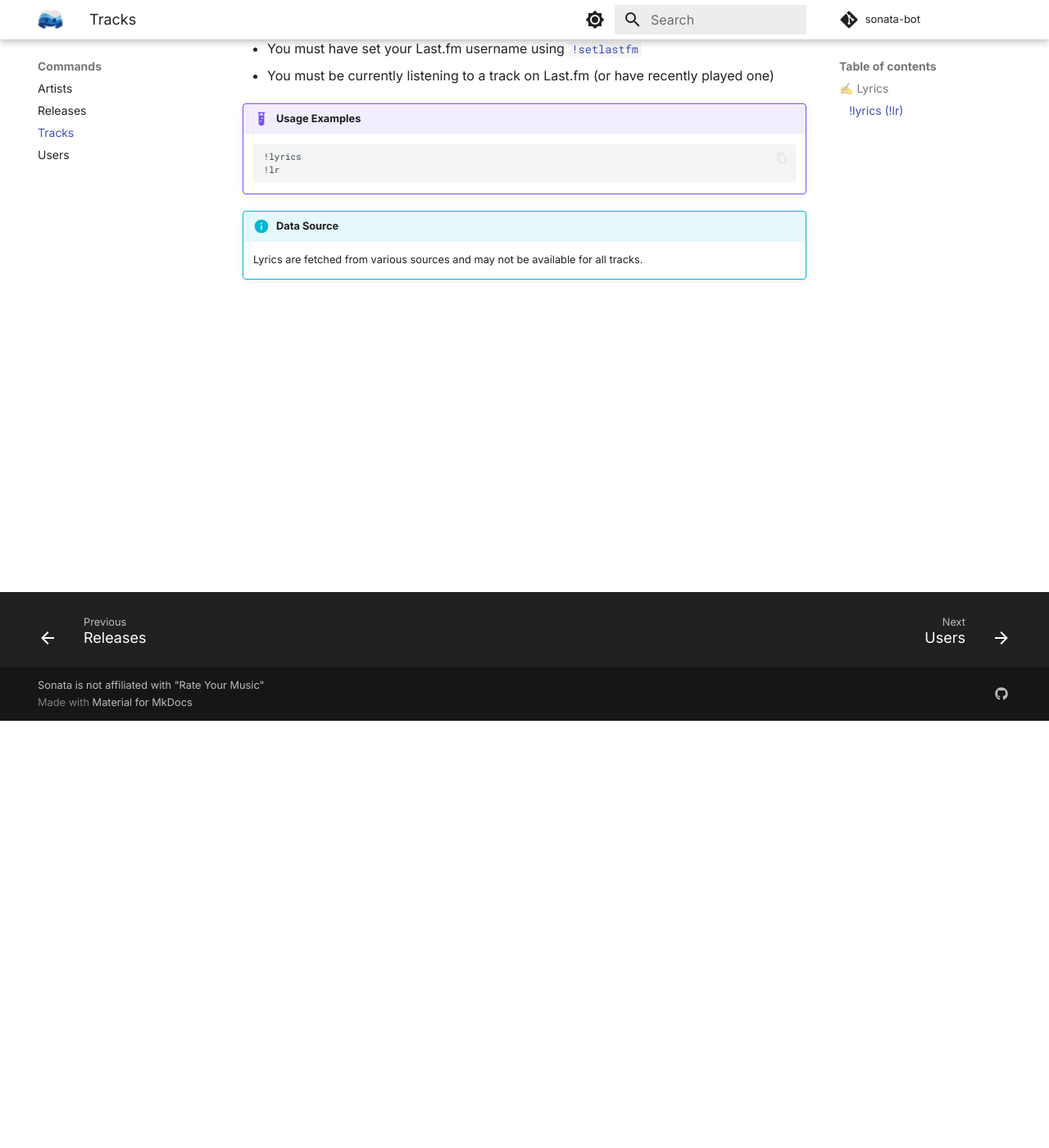
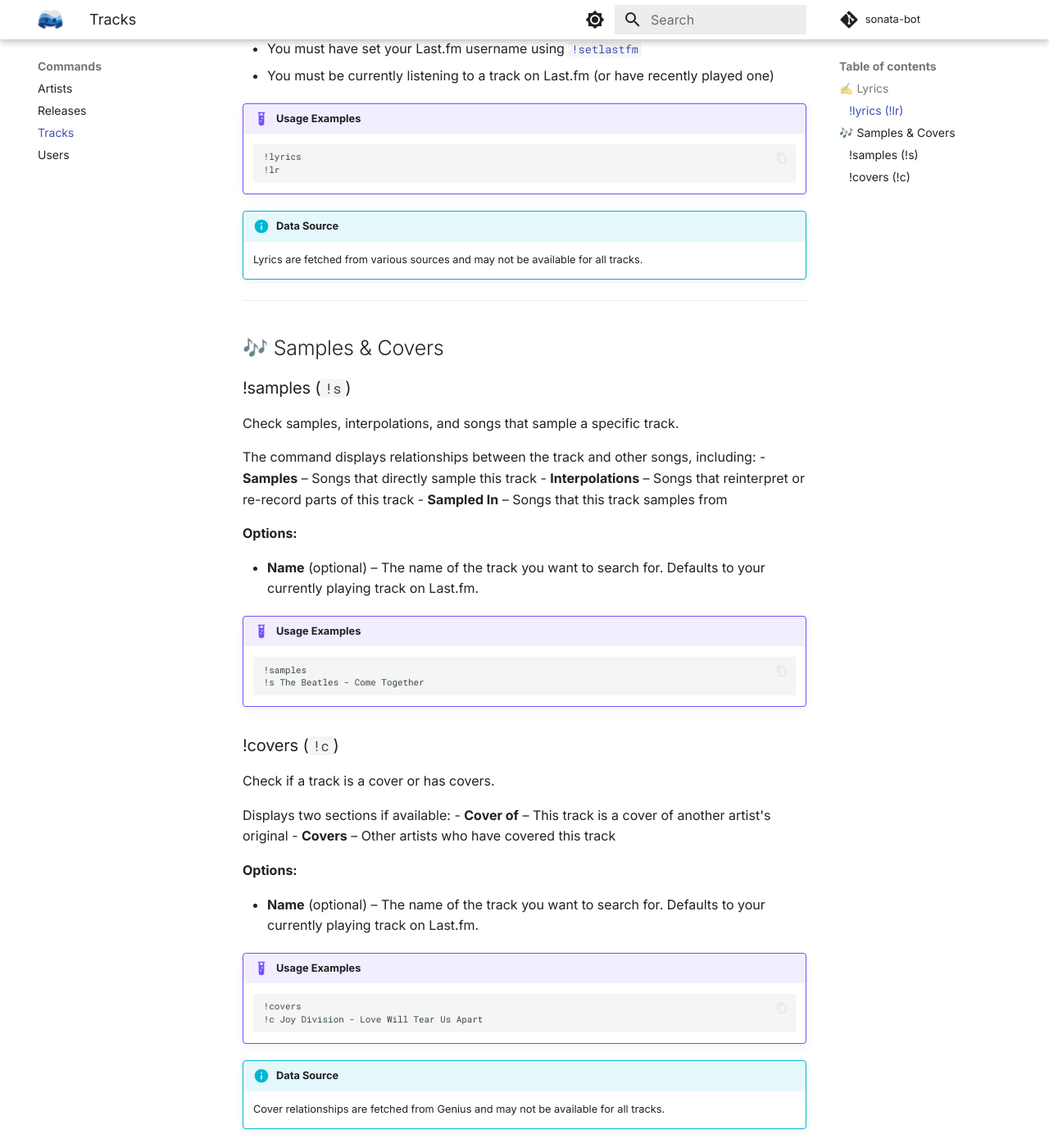
Before and after one commit to hsc00/sonata-bot, an MkDocs documentation site: the page built from docs/commands/tracks.md, in a window 1280 px wide and 1400 px high, scrolled down 521 px. Shown: the whole window at 82% size. Built offline with MkDocs 1.6.1 and Material for MkDocs 9.7.7, drawn with Linux system fonts in a browser that asks for light colours; comment, search, counter and statistics services are not loaded.

Commit message:
docs: update docs

````diff
--- a/docs/commands/tracks.md
+++ b/docs/commands/tracks.md
@@ -25,3 +25,47 @@ The lyrics are synced and displayed in an easy-to-read, paginated format perfect
 
 !!! info "Data Source"
     Lyrics are fetched from various sources and may not be available for all tracks.
+
+---
+
+## 🎶 Samples & Covers
+
+### !samples (`!s`)
+
+Check samples, interpolations, and songs that sample a specific track.
+
+The command displays relationships between the track and other songs, including:
+- **Samples** – Songs that directly sample this track
+- **Interpolations** – Songs that reinterpret or re-record parts of this track
+- **Sampled In** – Songs that this track samples from
+
+**Options:**
+
+- **Name** (optional) – The name of the track you want to search for. Defaults to your currently playing track on Last.fm.
+
+!!! example "Usage Examples"
+    ```
+    !samples
+    !s The Beatles - Come Together
+    ```
+
+### !covers (`!c`)
+
+Check if a track is a cover or has covers.
+
+Displays two sections if available:
+- **Cover of** – This track is a cover of another artist's original
+- **Covers** – Other artists who have covered this track
+
+**Options:**
+
+- **Name** (optional) – The name of the track you want to search for. Defaults to your currently playing track on Last.fm.
+
+!!! example "Usage Examples"
+    ```
+    !covers
+    !c Joy Division - Love Will Tear Us Apart
+    ```
+
+!!! info "Data Source"
+    Cover relationships are fetched from Genius and may not be available for all tracks.
--- a/help.txt
+++ b/help.txt
@@ -41,9 +41,10 @@ These are the Sonata bible commands:
 - `rh` or `ratingshaters`: Checks the ratings haters rank. ✅
 - `aoty (year) (user)`: Checks the highest rated releases from a year. ✅
 - `laoty (year) (user)`: Checks the lowest rated releases from a year. ✅
+- `compare`: compare ratings between users
 
 roadmap:
 randomrating of the day (cronjob that triggers a random rating every 24h)
 !newreleases cron job
 implement graphs for rating history
-!compare ratings between users
+more user stats (like rym page)
````
Also changed, not shown: docs/commands/artists.md (+42 -0 lines), docs/commands/releases.md (+24 -0 lines).
